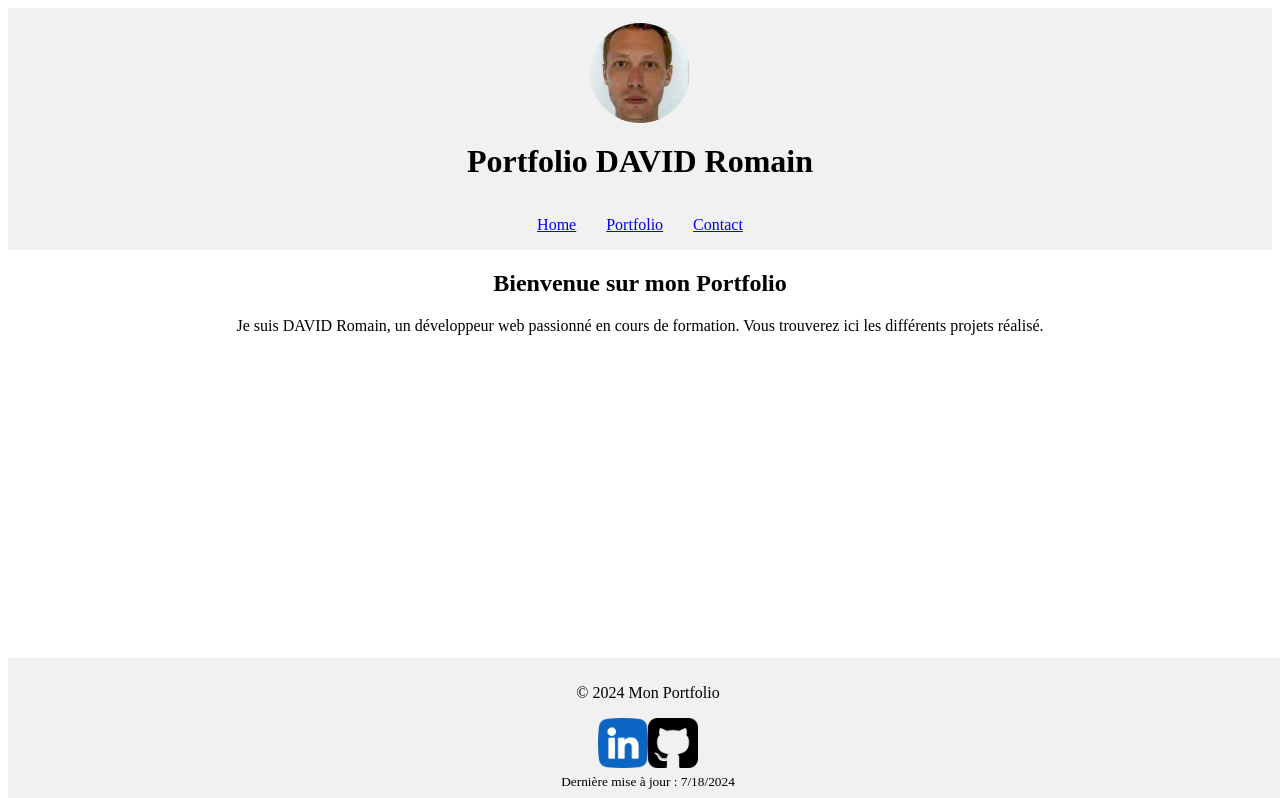
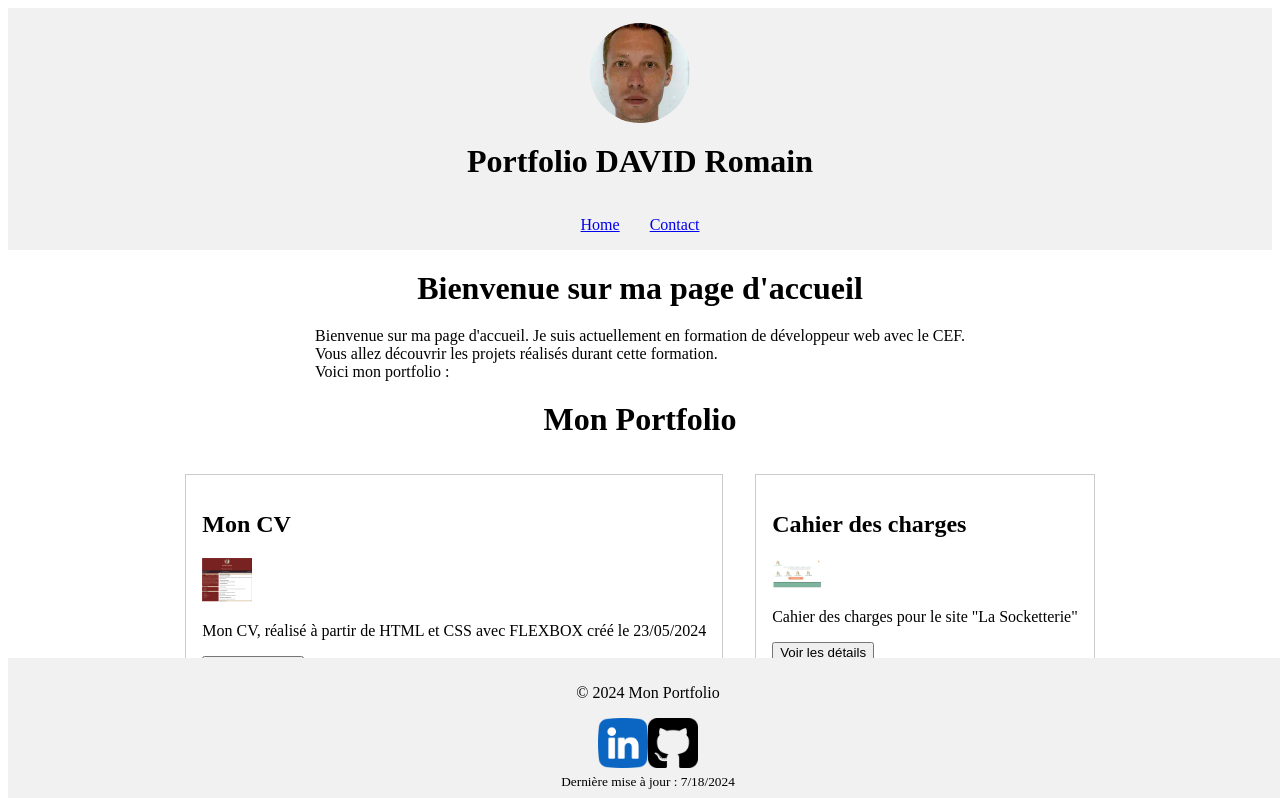
Before and after one commit to Romain-da/portfolio, a Vue app: page / in a window 1280 px wide. Shown: the top 798 px of the page. Built offline with nearby package versions, Linux system fonts and the light colour scheme.

Commit message:
maj page home

```diff
--- a/src/components/ContactForm.vue
+++ b/src/components/ContactForm.vue
@@ -36,7 +36,7 @@
   }
   </script>
 
-  <style scoped>
+  <style>
   form {
     display: flex;
     flex-direction: column;
--- a/src/components/Footer.vue
+++ b/src/components/Footer.vue
@@ -21,7 +21,7 @@
   }
   </script>
 
-  <style scoped>
+  <style>
   footer {
     text-align: center;
     padding: 10px 0;
--- a/src/components/Header.vue
+++ b/src/components/Header.vue
@@ -5,7 +5,7 @@
     <nav>
       <ul>
         <li><router-link to="/">Home</router-link></li>
-        <li><router-link to="/portfolio">Portfolio</router-link></li>
+        <!-- <li><router-link to="/portfolio">Portfolio</router-link></li>-->
         <li><router-link to="/contact">Contact</router-link></li>
       </ul>
     </nav>
@@ -18,7 +18,7 @@ export default {
 }
 </script>
 
-<style scoped>
+<style>
 header {
   background-color: #f1f1f1;
   display: flex;
--- a/src/components/Home.vue
+++ b/src/components/Home.vue
@@ -1,27 +1,106 @@
 <template>
   <div>
-      <h2>Bienvenue sur mon Portfolio</h2>
-      <p>Je suis DAVID Romain, un développeur web passionné en cours de formation.
-        Vous trouverez ici les différents projets réalisé.
-
+    <h1>Bienvenue sur ma page d'accueil</h1>
+    <p>Bienvenue sur ma page d'accueil.
+      Je suis actuellement en formation de développeur web avec le CEF.<br>
+      Vous allez découvrir les projets réalisés durant cette formation.<br>
+      Voici mon portfolio :<br>
     </p>
+    <div>
+      <h1>Mon Portfolio</h1>
+      <div class="portfolio-list">
+        <PortfolioItem
+          v-for="(project, index) in projects"
+          :key="index"
+          :title="project.title"
+          :image="project.image"
+          :description="project.description"
+          :link="project.link"
+          @show-details="showProjectDetails(project)"
+        />
+      </div>
+      <Modal :isOpen="isModalOpen" @close="closeModal">
+        <div v-if="selectedProject">
+          <h2>{{ selectedProject.title }}</h2>
+          <img :src="selectedProject.image" alt="Project Image" v-if="selectedProject.image">
+          <p>{{ selectedProject.description }}</p>
+          <div v-if="selectedProject.link">
+            <iframe :src="selectedProject.link" width="100%" height="600px"></iframe>
+            <br />
+            <button><a :href="selectedProject.link" target="_blank" rel="noopener noreferrer">Ouvrir dans un nouvel onglet</a></button>
+          </div>
+        </div>
+      </Modal>
+    </div>
   </div>
 </template>
 
 <script>
+import PortfolioItem from './PortfolioItem.vue';
+import Modal from './Modal.vue';
+import cvImage from '@/assets/img/cv.png';
+import cdcImage from '@/assets/img/cdc.png';
+import commentaireImage from '@/assets/img/commentaire.png';
+
 export default {
-    name: 'Home'
+  name: 'Home',
+  components: {
+    PortfolioItem,
+    Modal
+  },
+  data() {
+    return {
+      isModalOpen: false,
+      selectedProject: null,
+      projects: [
+        {
+          title: 'Mon CV',
+          image: cvImage,
+          description: 'Mon CV, réalisé à partir de HTML et CSS avec FLEXBOX créé le 23/05/2024 ',
+          a: './src/assets/projets/cv/index.html',
+          link: './src/assets/projets/cv/index.html'
+        },
+        {
+          title: 'Cahier des charges',
+          image: cdcImage,
+          description: 'Cahier des charges pour le site "La Socketterie"',
+          link: './src/assets/projets/devoir-cahier-des-charges/cahier-des-charges-la-socketterie.pdf'
+        },
+        {
+          title: 'Dynamiser un espace commentaire',
+          image: commentaireImage,
+          description: 'Application script JS pour dynamiser un espace commentaire',
+          link: './src/assets/projets/devoir-commentaire/index.html'
+        }
+      ]
+    };
+  },
+  methods: {
+    showProjectDetails(project) {
+      this.selectedProject = project;
+      this.isModalOpen = true;
+    },
+    closeModal() {
+      this.isModalOpen = false;
+      this.selectedProject = null;
+    }
+  }
 }
 </script>
 
-  <style scoped>
-  h2 {
-    text-align: center;
-    margin-top: 20px;
+<style>
+.portfolio-list {
+  display: flex;
+  flex-wrap: wrap;
+  justify-items: center;
+  justify-content: center;
 }
-
+h1 {
+  display: flex;
+  justify-content: center;
+}
 p{
-    text-align: center;
-
+  display: flex;
+  justify-content: center;
 }
 </style>
--- /dev/null
+++ b/src/components/Modal.vue
@@ -0,0 +1,56 @@
+<template>
+    <div v-if="isOpen" class="modal-overlay" @click.self="close">
+      <div class="modal">
+        <button class="close-btn" @click="close">X</button>
+        <slot></slot>
+      </div>
+    </div>
+  </template>
+
+  <script>
+  export default {
+    name: 'Modal',
+    props: {
+      isOpen: Boolean
+    },
+    methods: {
+      close() {
+        this.$emit('close');
+      }
+    }
+  }
+  </script>
+
+  <style>
+  .modal-overlay {
+    position: fixed;
+    top: 0;
+    left: 0;
+    width: 100%;
+    height: 100%;
+    background: rgba(0, 0, 0, 0.5);
+    display: flex;
+    justify-content: center;
+    align-items: center;
+    z-index: 1000;
+  }
+  .modal {
+    background: white;
+    padding: 20px;
+    border-radius: 5px;
+    width: 80%;
+    max-width: 800px;
+    max-height: 80%;
+    overflow-y: auto;
+    box-shadow: 0 2px 10px rgba(0, 0, 0, 0.1);
+  }
+  .close-btn {
+    background: none;
+    border: none;
+    font-size: 1.5em;
+    position: absolute;
+    top: 10px;
+    right: 10px;
+    cursor: pointer;
+  }
+  </style>
--- a/src/components/Portfolio.vue
+++ b/src/components/Portfolio.vue
@@ -8,14 +8,24 @@
         :title="project.title"
         :image="project.image"
         :description="project.description"
-        :url="project.url"
+        :link="project.link"
+        @show-details="showProjectDetails(project)"
       />
     </div>
+    <Modal :isOpen="isModalOpen" @close="closeModal">
+      <div v-if="selectedProject">
+        <h2>{{ selectedProject.title }}</h2>
+        <img :src="selectedProject.image" alt="Project Image" v-if="selectedProject.image">
+        <p>{{ selectedProject.description }}</p>
+        <iframe v-if="selectedProject.link" :src="selectedProject.link" width="100%" height="600px"></iframe>
+      </div>
+    </Modal>
   </div>
 </template>
 
 <script>
 import PortfolioItem from './PortfolioItem.vue';
+import Modal from './Modal.vue';
 import cvImage from '@/assets/img/cv.png';
 import cdcImage from '@/assets/img/cdc.png';
 import commentaireImage from '@/assets/img/commentaire.png';
@@ -23,36 +33,73 @@ import commentaireImage from '@/assets/img/commentaire.png';
 export default {
   name: 'Portfolio',
   components: {
-    PortfolioItem
+    PortfolioItem,
+    Modal
   },
   data() {
     return {
+      isModalOpen: false,
+      selectedProject: null,
       projects: [
         {
           title: 'Mon CV',
           image: cvImage,
           description: 'Mon CV',
-          url:'./src/assets/projets/cv/index.html'
+          link: './src/assets/projets/cv/index.html',
+          content: ''  // Contenu HTML du CV
         },
         {
           title: 'Cahier des charges',
           image: cdcImage,
           description: 'Cahier des charges pour le site "La Socketterie"',
-          url:'./src/assets/projets/devoir-cahier-des-charges/cahier-des-charges-la-socketterie.pdf'
+          link: './src/assets/projets/devoir-cahier-des-charges/cahier-des-charges-la-socketterie.pdf',
+          content: ''
         },
         {
           title: 'Dynamiser un espace commentaire',
           image: commentaireImage,
           description: 'Application script JS pour dynamiser un espace commentaire',
-          url:'./src/assets/projets/devoir-commentaire/index.html'
+          link: './src/assets/projets/devoir-commentaire/index.html',
+          content: '',
         }
       ]
     };
+  },
+  methods: {
+    async showProjectDetails(project) {
+      if (project.link.endsWith('.html')) {
+        // Charger le contenu du fichier HTML
+        const response = await fetch(project.link);
+        const html = await response.text();
+        project.content = html;
+
+        // Charger et appliquer le fichier CSS
+        if (project.css) {
+          this.loadCSS(project.css);
+        }
+      }
+      this.selectedProject = project;
+      this.isModalOpen = true;
+    },
+    loadCSS(cssPath) {
+      // Vérifier si le style est déjà chargé
+      let styleElement = document.querySelector(`link[href="${cssPath}"]`);
+      if (!styleElement) {
+        styleElement = document.createElement('link');
+        styleElement.rel = 'stylesheet';
+        styleElement.href = cssPath;
+        document.head.appendChild(styleElement);
+      }
+    },
+    closeModal() {
+      this.isModalOpen = false;
+      this.selectedProject = null;
+    }
   }
 }
 </script>
 
-<style scoped>
+<style>
 .portfolio-list {
   display: flex;
   flex-wrap: wrap;
--- a/src/components/PortfolioItem.vue
+++ b/src/components/PortfolioItem.vue
@@ -3,9 +3,7 @@
     <h2>{{ title }}</h2>
     <img :src="image" alt="Project Image">
     <p>{{ description }}</p>
-    <a :href="url" target="_blank">
-      <button>Ouvrir le projet</button>
-    </a>
+    <button @click="$emit('show-details')">Voir les détails</button>
   </div>
 </template>
 
@@ -16,13 +14,12 @@ export default {
     title: String,
     image: String,
     description: String,
-    url: String
-
+    link: String
   }
-};
+}
 </script>
 
-<style scoped>
+<style>
 .portfolio-item {
   border: 1px solid #ccc;
   padding: 16px;
--- a/src/router/index.js
+++ b/src/router/index.js
@@ -1,11 +1,11 @@
 import { createRouter, createWebHistory } from 'vue-router';
 import Home from '../components/Home.vue';
-import Portfolio from '../components/Portfolio.vue';
+//import Portfolio from '../components/Portfolio.vue';
 import ContactForm from '../components/ContactForm.vue';
 
 const routes = [
   { path: '/', component: Home },
-  { path: '/portfolio', component: Portfolio },
+  //{ path: '/portfolio', component: Portfolio },
   { path: '/contact', component: ContactForm }
 ];
 
```
Also changed, not shown: 1 other file (tests, documents, lock files or other folders). Lines whose indentation alone changed are shown as unchanged.
